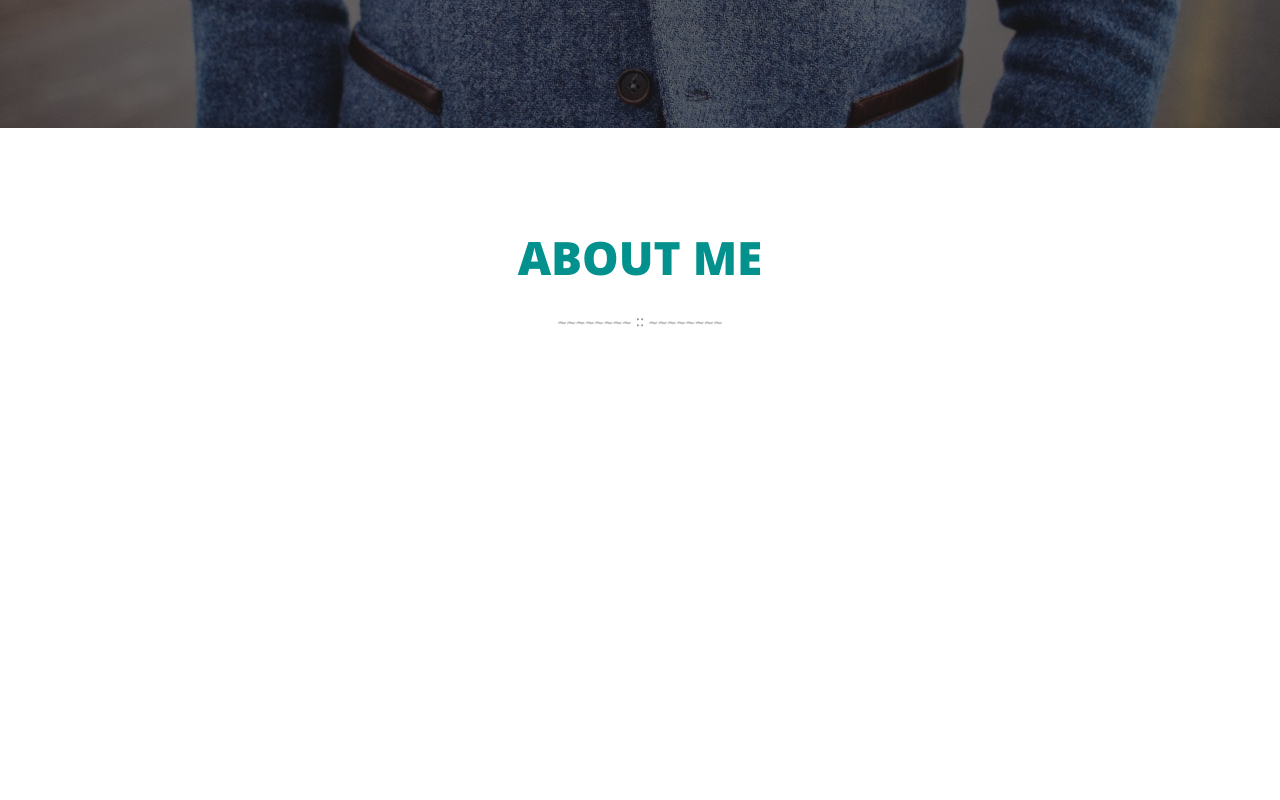
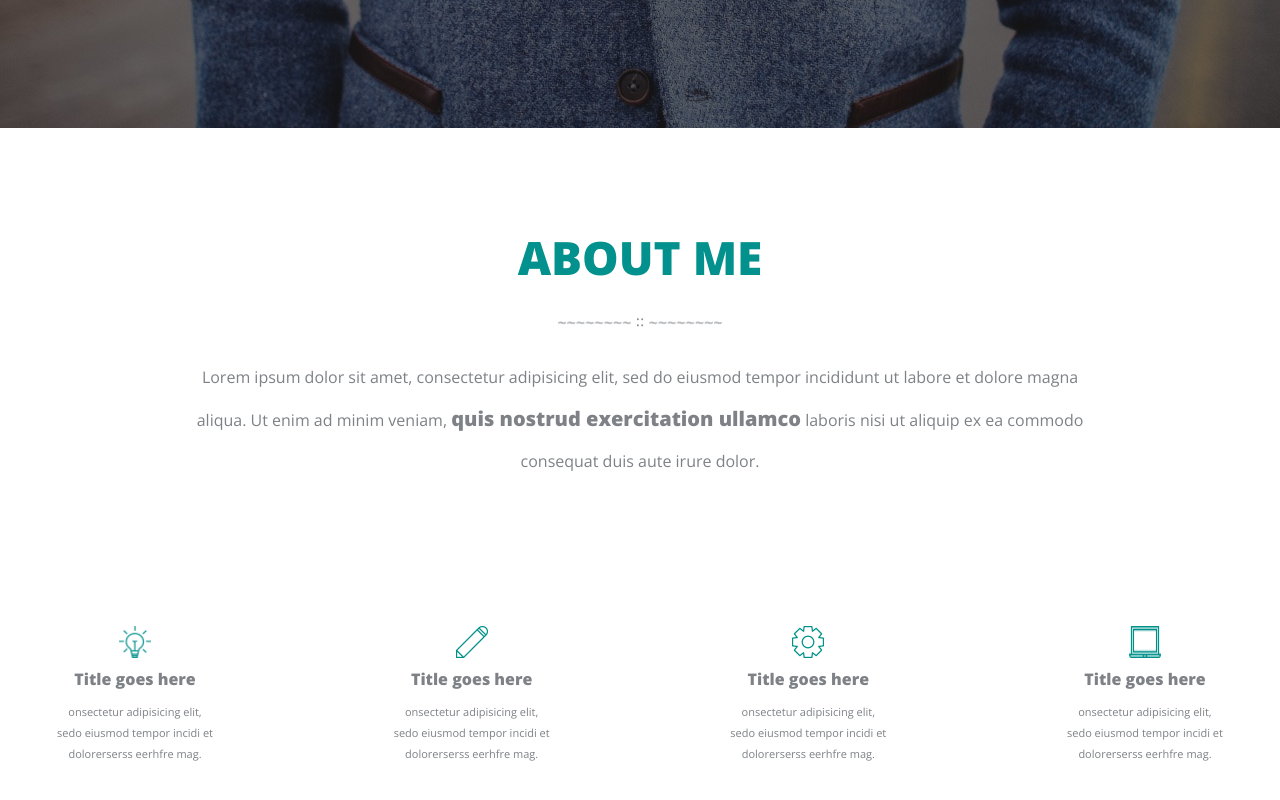
Before and after one commit to simantaChow/hw8.github.io, a plain HTML site: page index.html in a window 1280 px wide. Shown: the part 667-1467 px from the top of the page. Drawn offline with nearby package versions, Linux system fonts and the light colour scheme.

Commit message:
2nd commit
2nd commit

```diff
--- a/css/style.css
+++ b/css/style.css
@@ -122,7 +122,7 @@ a{
 /*Banner Seciton End*/
 
 #about_me {
-    height: 728px;
+    height: 400px;
     width: auto;
 }
 
@@ -146,3 +146,51 @@ a{
     margin: 30px auto;
     display: block;
 }
+
+#about_me p{
+    width: 912px;
+    height: 151px;
+    font-size: 16px;
+    line-height: 41px;
+    color: #7e8287;
+    font-weight: 400;
+    text-align: center;
+    margin: auto;
+}
+
+#title_goes_here .cards{
+    width: 100%;
+    height: 100%;
+    display: flex;
+    justify-content: space-between;
+}
+
+#title_goes_here .card{
+    width: 160px;
+    height: 164px;
+}
+
+#title_goes_here img{
+    width: 32px;
+    height: 32px;
+    display: block;
+    margin: 0 auto 10px;
+}
+
+#title_goes_here .card h3{
+    font-size: 16px;
+    line-height: 23px;
+    color: #7e8287;
+    font-weight: 800;
+    text-align: center;
+}
+
+#title_goes_here .card p{
+    width: 100%;
+    font-size: 11px;
+    line-height: 21px;
+    color: #7e8287;
+    font-weight: 400;
+    text-align: center;
+    margin-top: 10px;
+}
--- a/index.html
+++ b/index.html
@@ -50,10 +50,48 @@
         <div class="container">
                 <h1>ABOUT ME</h1>
                 <img src="./img/dash.png" alt="">
+                <p>Lorem ipsum dolor sit amet, consectetur adipisicing elit, sed do eiusmod tempor incididunt ut labore et dolore magna aliqua. Ut enim ad minim veniam, <span style="font-size: 20px; font-weight: bolder;">quis nostrud exercitation ullamco</span>  laboris nisi ut aliquip ex ea
+                    commodo consequat duis aute irure dolor.</p>
         </div>
-
     </section>
     <!-- about me section end -->
+
+    <!-- title goes here -->
+    <section id="title_goes_here">
+        <div class="container">
+            <div class="row">
+                <div class="cards">
+                    <div class="card">
+                        <img src="./img/light.png" alt="">
+                        <h3>Title goes here</h3>
+                        <p>onsectetur adipisicing elit, sedo eiusmod tempor incidi
+                            et dolorerserss eerhfre mag.</p>
+                        </div>
+                        <div class="card">
+                            <img src="./img/pen.png" alt="">
+                            <h3>Title goes here</h3>
+                            <p>onsectetur adipisicing elit, sedo eiusmod tempor incidi
+                                et dolorerserss eerhfre mag.</p>
+                            </div>
+                        <div class="card">
+                            <img src="./img/gear.png" alt="">
+                            <h3>Title goes here</h3>
+                            <p>onsectetur adipisicing elit, sedo eiusmod tempor incidi
+                                et dolorerserss eerhfre mag.</p>
+                            </div>
+                            <div class="card">
+                                <img src="./img/laptop.png" alt="">
+                                <h3>Title goes here</h3>
+                                <p>onsectetur adipisicing elit, sedo eiusmod tempor incidi
+                                    et dolorerserss eerhfre mag.</p>
+                            </div>
+                        </div>
+                    </div>
+                </div>
+
+                    </section>
+
+    <!-- title goes here -->
 
 
 
```
Also changed, not shown: img/gear.png (added), img/laptop.png (added), img/light.png (added), img/pen.png (added).
